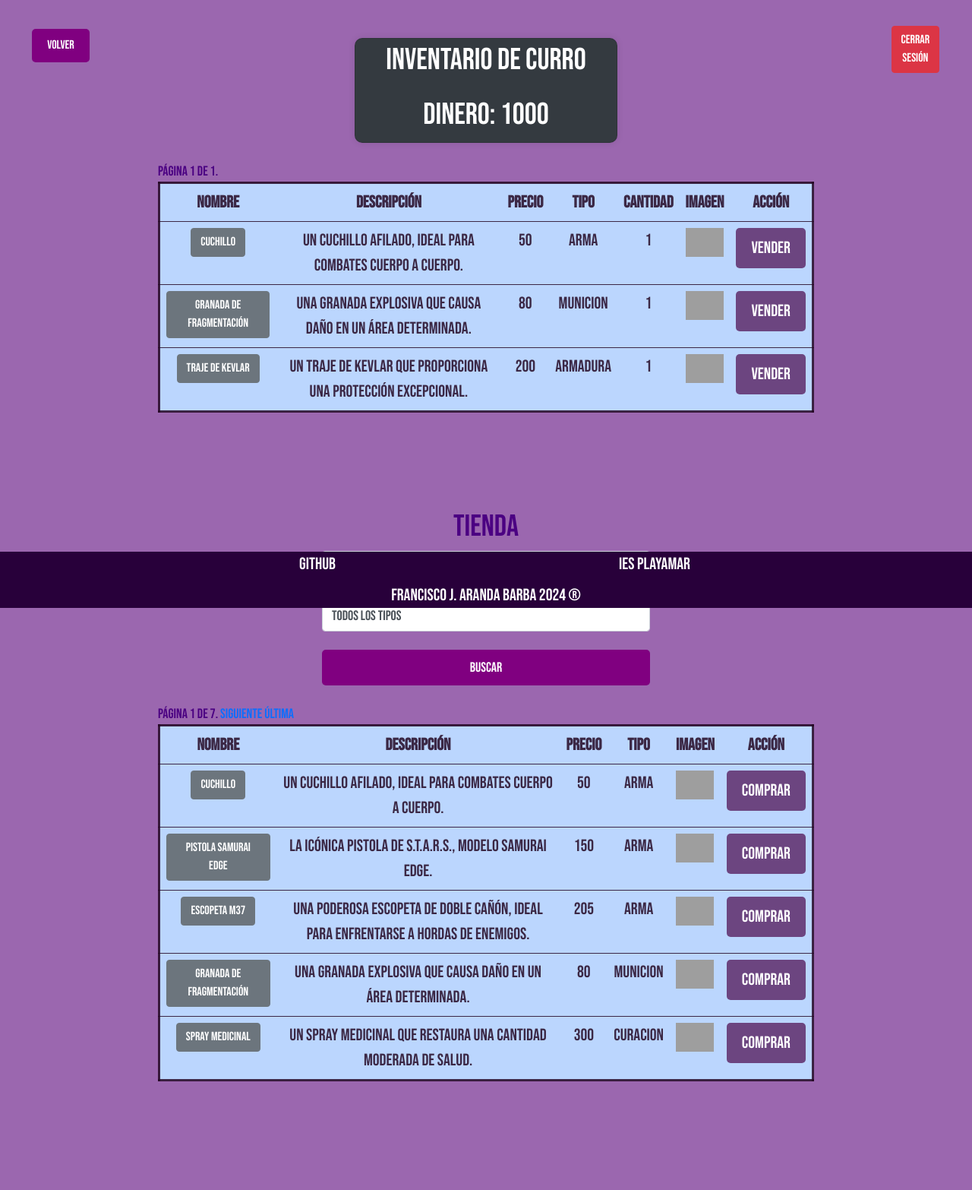
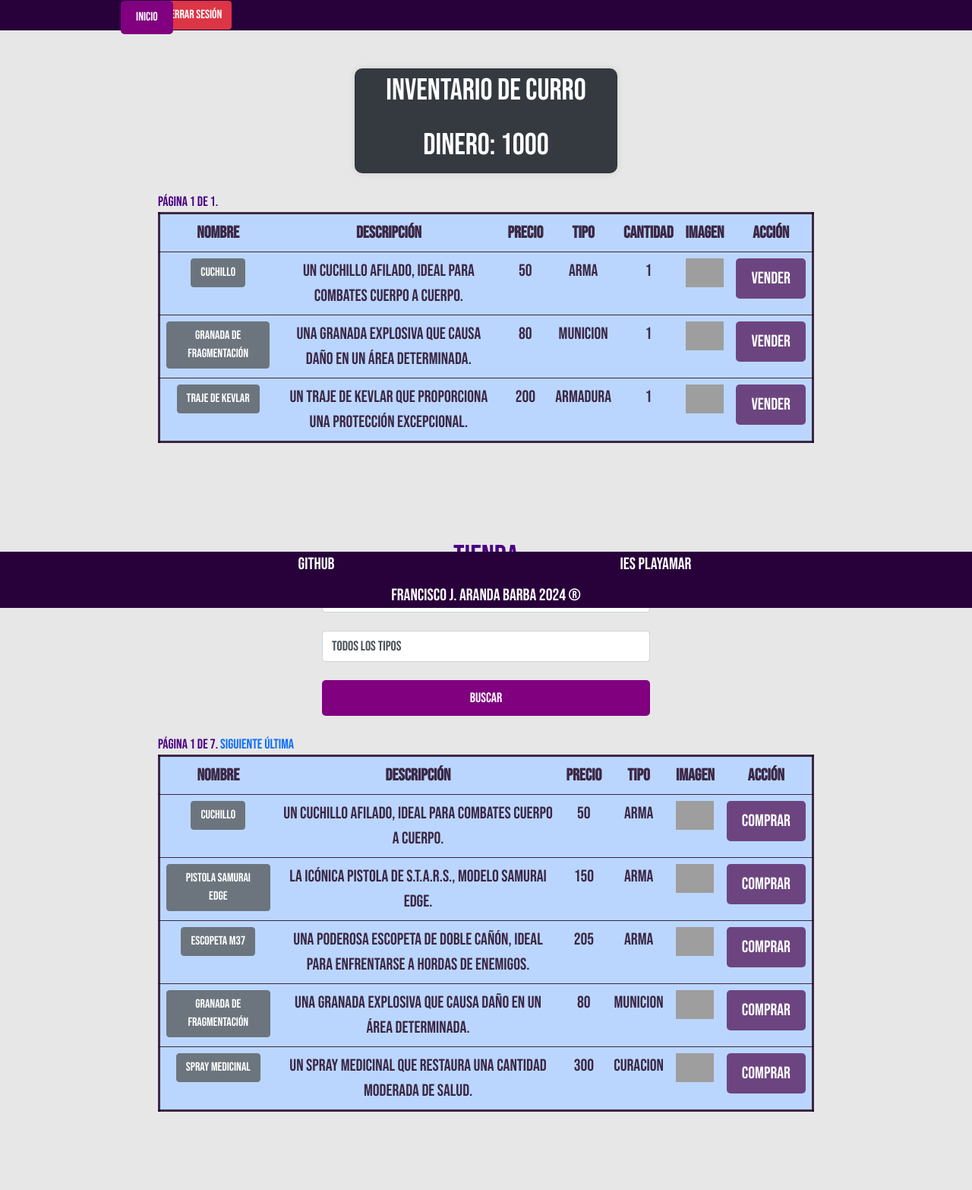
Before and after one commit to FJAB1992/TFG_PS, a Django app: page /tienda/ in a window 1280 px wide. Shown: the whole page at 76% size. Before the commit the page ends 1423 px from the top, so only its background shows below. Run offline with Django 5.2, Linux system fonts and the light colour scheme; a user stored in the database is signed in; data comes from the database, SQL or seed files in the repository; some libraries are stand-ins or nearby versions; grey boxes are pictures that could not be loaded.

Commit message:
position_001

```diff
--- a/tfg_ps_app/static/css/login.css
+++ b/tfg_ps_app/static/css/login.css
@@ -2,7 +2,7 @@
 
 body {
     font-family: 'Bebas Neue', sans-serif;
-    background-color: rgba(130, 66, 155, 0.8);
+    background: rgb(231, 231, 231);
     font-size: 20px;
 }
 
@@ -80,7 +80,7 @@ form {
 
 .absolute-top-left {
     position: absolute;
-    top: 10px;
+    top: 1px;
     left: 10px;
     z-index: 1030;
 }
--- a/tfg_ps_app/static/css/tienda.css
+++ b/tfg_ps_app/static/css/tienda.css
@@ -2,7 +2,7 @@
 
 body {
     font-family: 'Bebas Neue', sans-serif;
-    background-color: rgba(130, 66, 155, 0.8);
+    background: rgb(231, 231, 231);
     color: #4b0082;
 }
 
@@ -69,8 +69,8 @@ h1 {
 
 .absolute-top-left {
     position: absolute;
-    top: 10px;
-    left: 10px;
+    top: 1px;
+    left: 10%;
     z-index: 1030;
 }
 
--- a/tfg_ps_app/templates/base_tfg.html
+++ b/tfg_ps_app/templates/base_tfg.html
@@ -15,34 +15,75 @@
         a {
             text-decoration: none;
         }
+
         .absolute-top-right {
             position: absolute;
             top: 10px;
             right: 10px;
             z-index: 1030;
         }
+
         footer.fixed-bottom {
             background-color: #28003a;
             color: white;
             font-size: 22px;
         }
+
+        .relative-top {
+            position: relative;
+            top: 0;
+            width: 100%;
+            background-color: #28003a;
+            z-index: 200;
+            font-size: 22px;
+            height: 5vh;
+            display: flex;
+            align-items: center;
+        }
+
+        .container {
+            max-width: 1140px;
+            margin: 0 auto;
+        }
+
+        .row {
+            display: flex;
+            flex-wrap: wrap;
+            margin-right: -15px;
+            margin-left: -15px;
+        }
+
+        .btn-primary {
+            background-color: #800080;
+            border: none;
+            border-radius: 5px;
+            padding: 10px 20px;
+            font-size: 22px;
+            color: #fff;
+            cursor: pointer;
+            transition: background-color 0.2s ease;
+        }
+
+        .btn-primary:hover {
+            background-color: #4b0082;
+        }
+
+        .tienda-btn {
+            background: linear-gradient(45deg, #d4a0ff, #b084cc);
+            border: none;
+            color: white;
+            transition: background 0.5s ease-in-out;
+        }
+
+        .tienda-btn:hover {
+            background: linear-gradient(45deg, #b084cc, #d4a0ff);
+        }
     </style>
 </head>
 <body>
+    {% block header %}{% endblock %}
+
     {% block cuerpo %}{% endblock %}
-
-    {% if user.is_authenticated %}
-    <div class="absolute-top-right">
-        <div class="text-center mt-4">
-            <div class="container">
-                <form action="{% url 'tfg_ps_app:logout' %}" method="post">
-                    {% csrf_token %}
-                    <button id="logout-button" type="submit" class="btn btn-danger mt-1">Cerrar sesión</button>
-                </form>
-            </div>
-        </div>
-    </div>
-    {% endif %}
 
     <footer class="fixed-bottom text-white">
         <div class="container">
--- a/tfg_ps_app/templates/tienda.html
+++ b/tfg_ps_app/templates/tienda.html
@@ -6,7 +6,22 @@
 {% block cabecera %}
 <link rel="stylesheet" href="{% static 'css/tienda.css' %}">
 {% endblock %}
-
+{% block header %}
+    <header class="relative-top text-white">
+        <div class="container">
+            <div class="row justify-content-between align-items-center">
+                {% if user.is_authenticated %}
+                    <div class="text-end">
+                        <form action="{% url 'tfg_ps_app:logout' %}" method="post" class="d-inline">
+                            {% csrf_token %}
+                            <button id="logout-button" type="submit" class="btn btn-danger">Cerrar sesión</button>
+                        </form>
+                    </div>
+                {% endif %}
+            </div>
+        </div>
+    </header>
+{% endblock %}
 {% block cuerpo %}
 <div class="container text-center">
     <div class="card bg-dark text-light p-1 mb-4">
@@ -15,10 +30,10 @@
     </div>
 
     <div class="absolute-top-left">
-        <div class="text-center mt-4">
+        <div class="text-center">
             <div class="container">
                 <form action="{% url 'tfg_ps_app:inicio' %}" method="get">
-                    <button id="volver-button" type="submit" class="btn btn-primary mt-1">Volver</button>
+                    <button id="volver-button" type="submit" class="btn btn-primary">INICIO</button>
                 </form>
             </div>
         </div>
```
Also changed, not shown: tfg_ps_app/static/css/inicio.css (+4 -3 lines), tfg_ps_app/templates/inicio.html (+23 -5 lines), tfg_ps_app/templates/login.html (+23 -5 lines), tfg_ps_app/templates/signup.html (+23 -5 lines), tfg_ps_app/static/img/umb.png (added).
